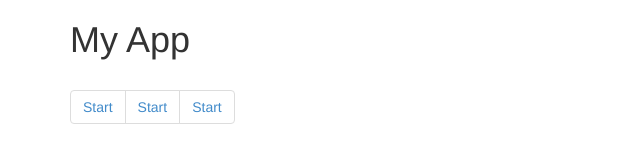
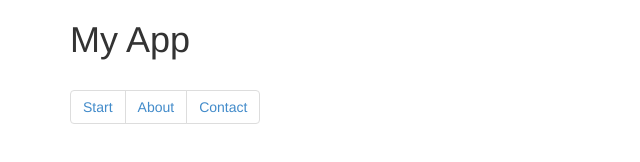
Before and after one commit to hugollm/angular-example, a plain HTML site: page index.html in a window 1280 px wide. Shown: the full height of the page, 0-640 px from the left. Drawn offline with Linux system fonts and the light colour scheme.

Commit message:
Fix pagination links and apply HTML5 url configuration

```diff
--- a/app.js
+++ b/app.js
@@ -3,7 +3,7 @@
 
 angular.module('app', [])
 
-    // .config(['$locationProvider', AppConfig])
+    .config(['$locationProvider', AppConfig])
 
     .directive('pagination', PaginationDirective)
     .directive('paginationLink', PaginationLinkDirective)
@@ -37,7 +37,7 @@ function PageDirective(templateUrl) {
     return function() {
         return {
             templateUrl: templateUrl,
-            replace: true
+            replace: true,
         };
     };
 };
@@ -54,9 +54,10 @@ function PaginationDirective() {
 
 function PaginationLinkDirective() {
     return {
-        template: '<li><a href="{{path}}">Start</a></li>',
+        template: '<li><a href="{{path}}" ng-transclude></a></li>',
         scope: {path: '@path'},
-        replace: true
+        replace: true,
+        transclude: true
     };
 };
 
--- a/index.html
+++ b/index.html
@@ -22,9 +22,9 @@
         <h1>My App</h1>
 
         <pagination>
-            <pagination-link path="#/"></pagination-link>
-            <pagination-link path="#/about"></pagination-link>
-            <pagination-link path="#/contact"></pagination-link>
+            <pagination-link path="/">Start</pagination-link>
+            <pagination-link path="/about">About</pagination-link>
+            <pagination-link path="/contact">Contact</pagination-link>
         </pagination>
 
         <pages>
```
